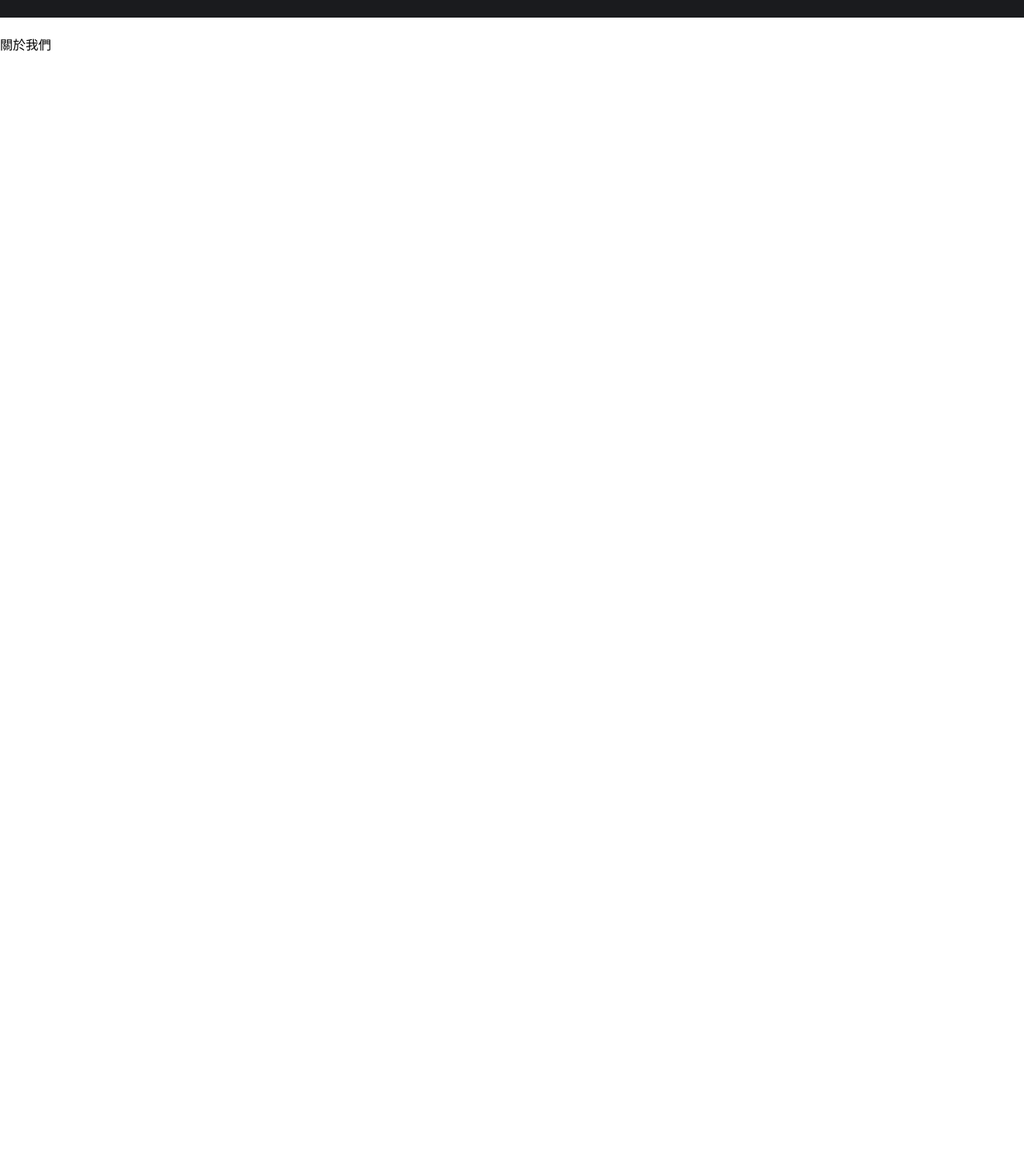
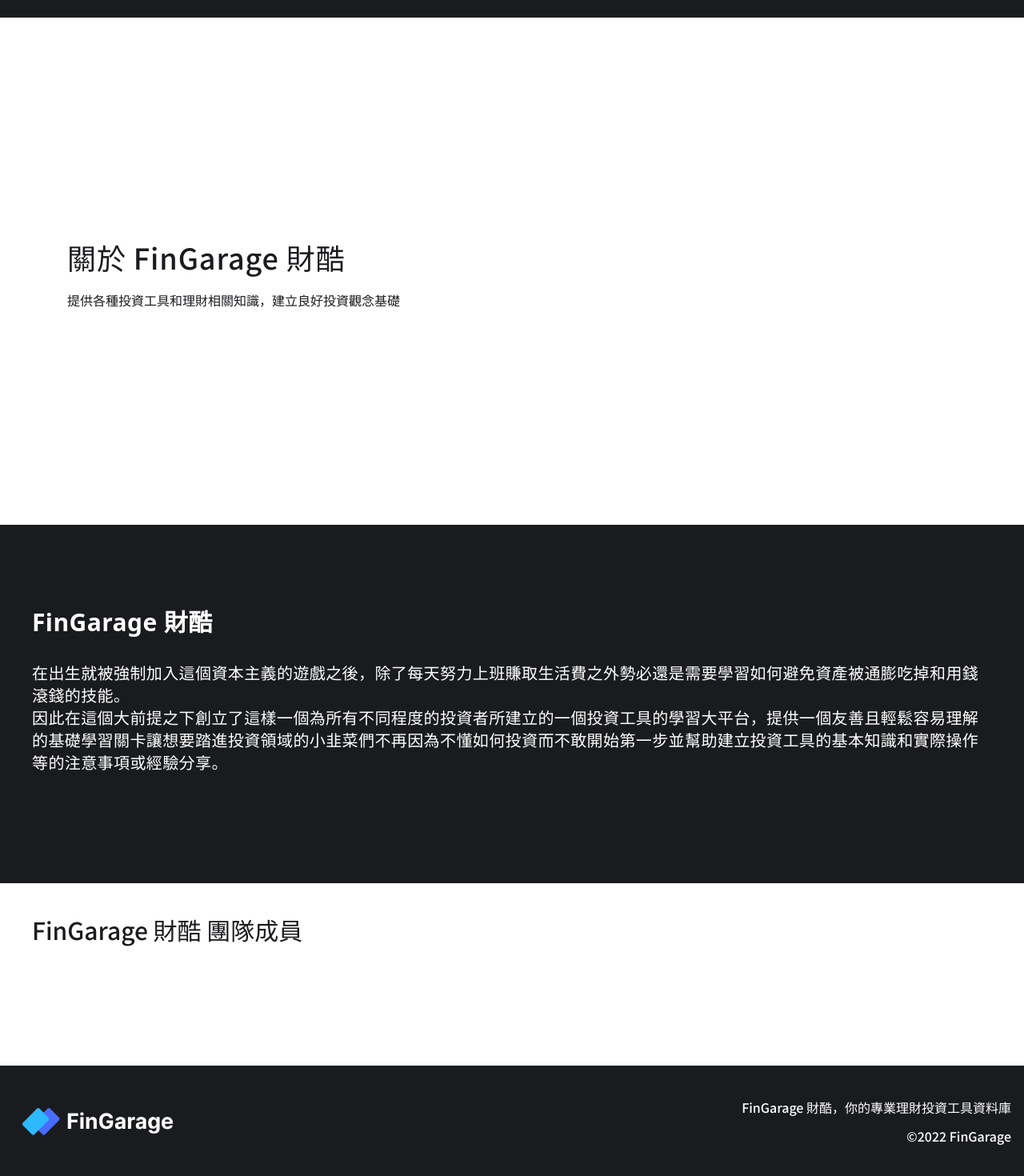
Before and after one commit to suochantsao/FinGarage, a React (Create React App) app: page /about in a window 1280 px wide. Shown: the part 84-1554 px from the top of the page at 80% size. Before the commit the page ends 800 px from the top, so only its background shows below. Built offline with nearby package versions, Linux system fonts and the light colour scheme.

Commit message:
[Layout]Footer settings

```diff
--- a/src/components/layout/Footer.jsx
+++ b/src/components/layout/Footer.jsx
@@ -1,7 +1,23 @@
 function Footer () {
   return (
     <div className='footer bg-[#1a1b1e]'>
-
+      <footer className="flex justify-between items-center container mx-auto px-4 p-10">
+        <div>
+          <img
+            className="w-2/3"
+            src={window.location.origin + "/images/logo.png"}
+            alt=""
+          />
+        </div>
+        <ul className="text-right flex flex-col font-NotoSans space-y-3 text-white">
+          <li>
+            <p className='text-white'>FinGarage 財酷，你的專業理財投資工具資料庫</p>
+          </li>
+          <li>
+            <p>©2022 FinGarage</p>
+          </li>
+        </ul>
+      </footer>
     </div>
   )
 }
--- a/src/pages/default/About.jsx
+++ b/src/pages/default/About.jsx
@@ -1,7 +1,36 @@
 function About() {
   return (
     <div className="about pt-32">
-      <h1>關於我們</h1>
+      <div className="container mx-auto py-4 text-[#1a1b1e] text-center bg-cover font-NotoSans">
+        <ul className="flex justify-center items-center">
+          <li className="w-2/5 pl-10 pt-20 flex flex-col justify-center">
+            <h2 className="text-left text-4xl tracking-wide leading-snug">
+              關於 FinGarage 財酷
+            </h2>
+            <p className="text-left my-4">
+              提供各種投資工具和理財相關知識，建立良好投資觀念基礎
+            </p>
+          </li>
+          <li className="h-[500px] overflow-hidden lg:ml-10">
+            <img
+              className="w-4/5"
+              src={window.location.origin + "/images/about.gif"}
+              alt=""
+            />
+          </li>
+        </ul>
+      </div>
+      <div className="content mt-[80px] bg-[#1a1b1e] pt-12 pb-20">
+        <main className="container mx-auto px-10 py-14 tracking-wide leading-snug text-white ">
+          <h3 className="text-3xl mb-8 font-bold">FinGarage 財酷</h3>
+          <p className='text-xl'>在出生就被強制加入這個資本主義的遊戲之後，除了每天努力上班賺取生活費之外勢必還是需要學習如何避免資產被通膨吃掉和用錢滾錢的技能。<br></br>
+          因此在這個大前提之下創立了這樣一個為所有不同程度的投資者所建立的一個投資工具的學習大平台，提供一個友善且輕鬆容易理解的基礎學習關卡讓想要踏進投資領域的小韭菜們不再因為不懂如何投資而不敢開始第一步並幫助建立投資工具的基本知識和實際操作等的注意事項或經驗分享。</p>
+        </main>
+      </div>
+      <div className="container mx-auto mb-28 p-10 text-[#1a1b1e] text-center bg-cover font-NotoSans home">
+        <h3 className='text-left text-3xl'>FinGarage 財酷 團隊成員</h3>
+
+      </div>
     </div>
   );
 }
```
Also changed, not shown: public/images/about.gif (added).
